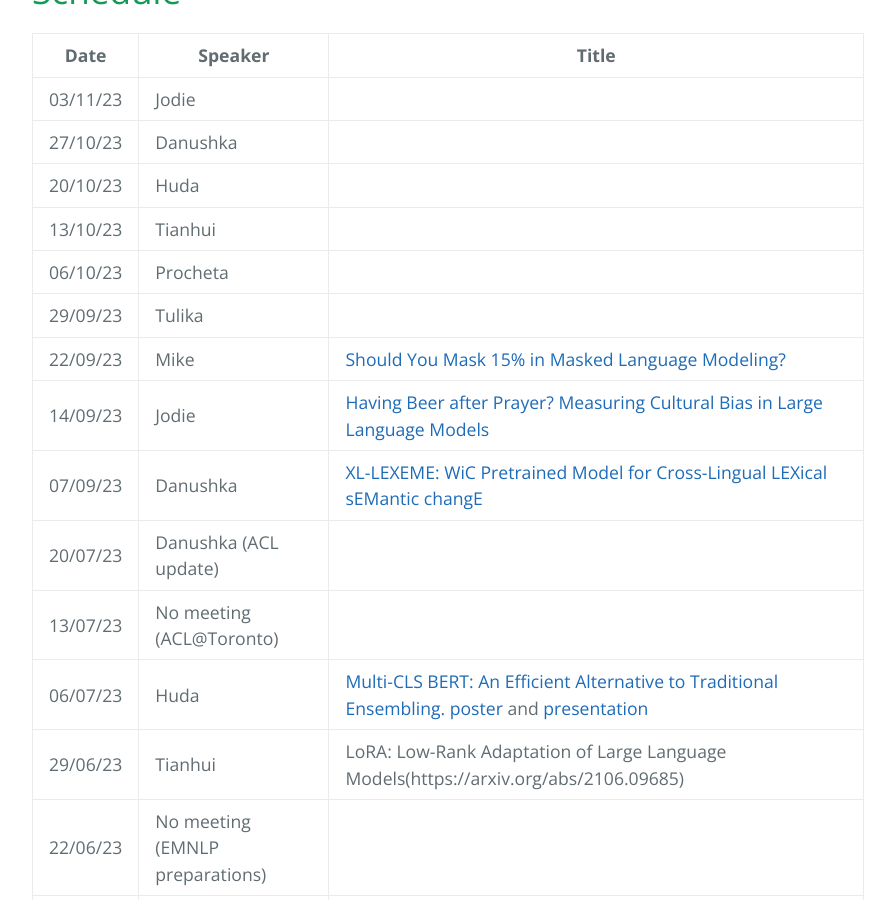
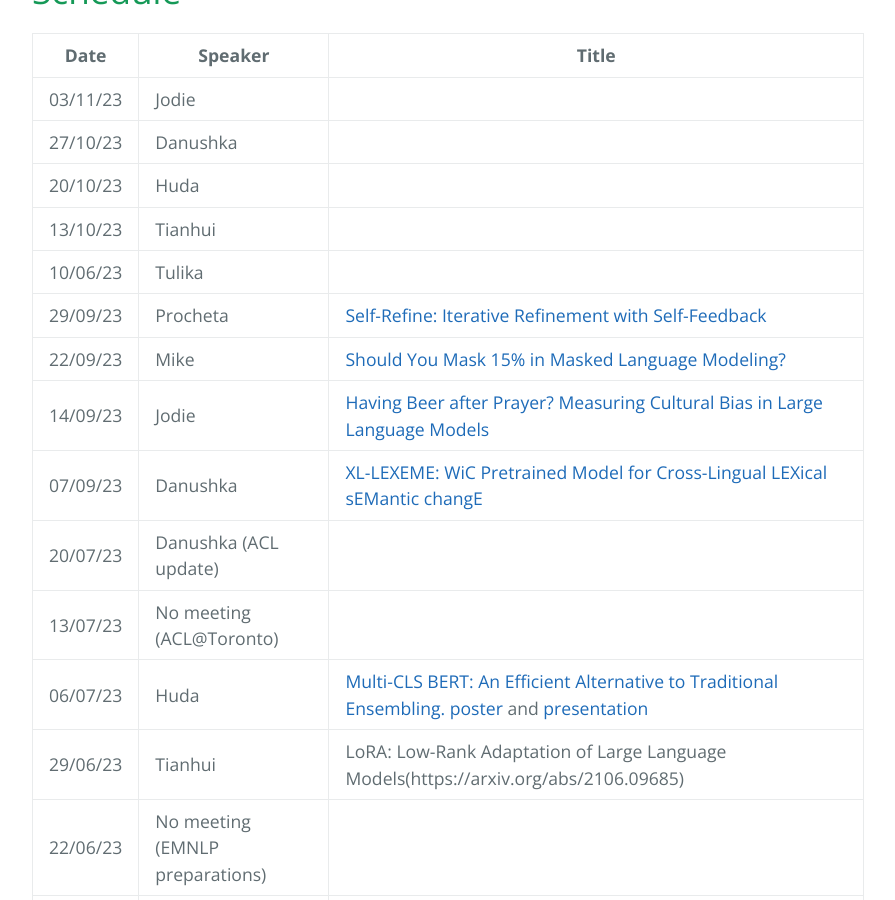
Before and after one commit to LivNLP/livnlp.github.io, a Jekyll site: the page built from reading.md, in a window 1280 px wide and 900 px high, scrolled down 541 px. Shown: the whole window, without its empty margins (192-1087 px from the left). Built offline with Jekyll 4.4.1, drawn with Linux system fonts in a browser that asks for light colours.

Commit message:
Update reading.md

```diff
--- a/reading.md
+++ b/reading.md
@@ -17,8 +17,8 @@ We meet on a weely basis to discuss recent research papers. Here is the schedule
 | 27/10/23 | Danushka | |
 | 20/10/23 | Huda | |
 | 13/10/23 | Tianhui | |
-| 06/10/23 | Procheta | |
-| 29/09/23 | Tulika | |
+| 10/06/23 | Tulika | |
+| 29/09/23 | Procheta | [Self-Refine: Iterative Refinement with Self-Feedback](https://arxiv.org/abs/2303.17651)|
 | 22/09/23 | Mike |[Should You Mask 15% in Masked Language Modeling?](https://aclanthology.org/2023.eacl-main.217/) |
 | 14/09/23 | Jodie | [Having Beer after Prayer? Measuring Cultural Bias in Large Language Models](https://arxiv.org/abs/2305.14456)|
 | 07/09/23 | Danushka | [XL-LEXEME: WiC Pretrained Model for Cross-Lingual LEXical sEMantic changE](https://aclanthology.org/2023.acl-short.135/)|
```
